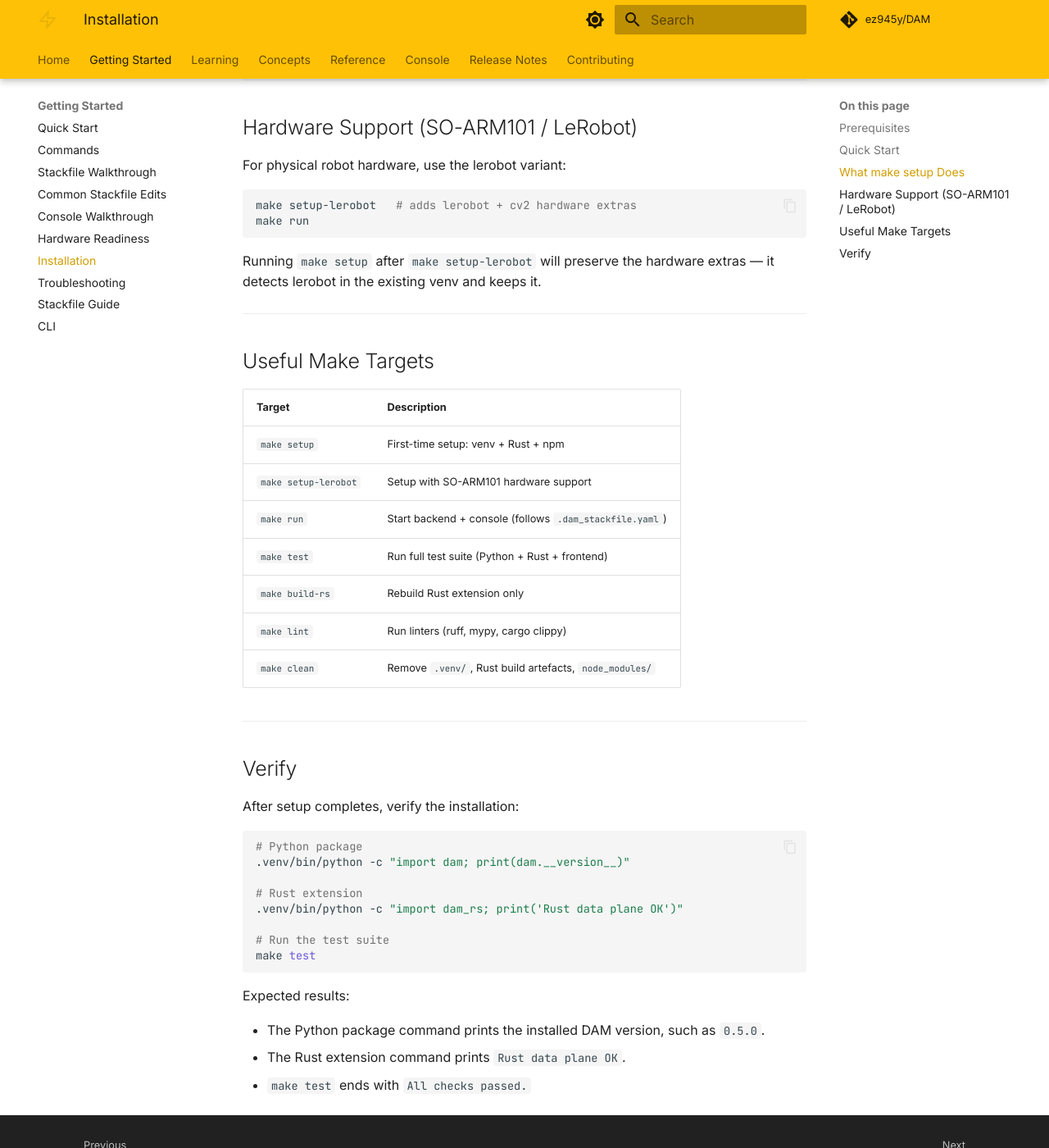
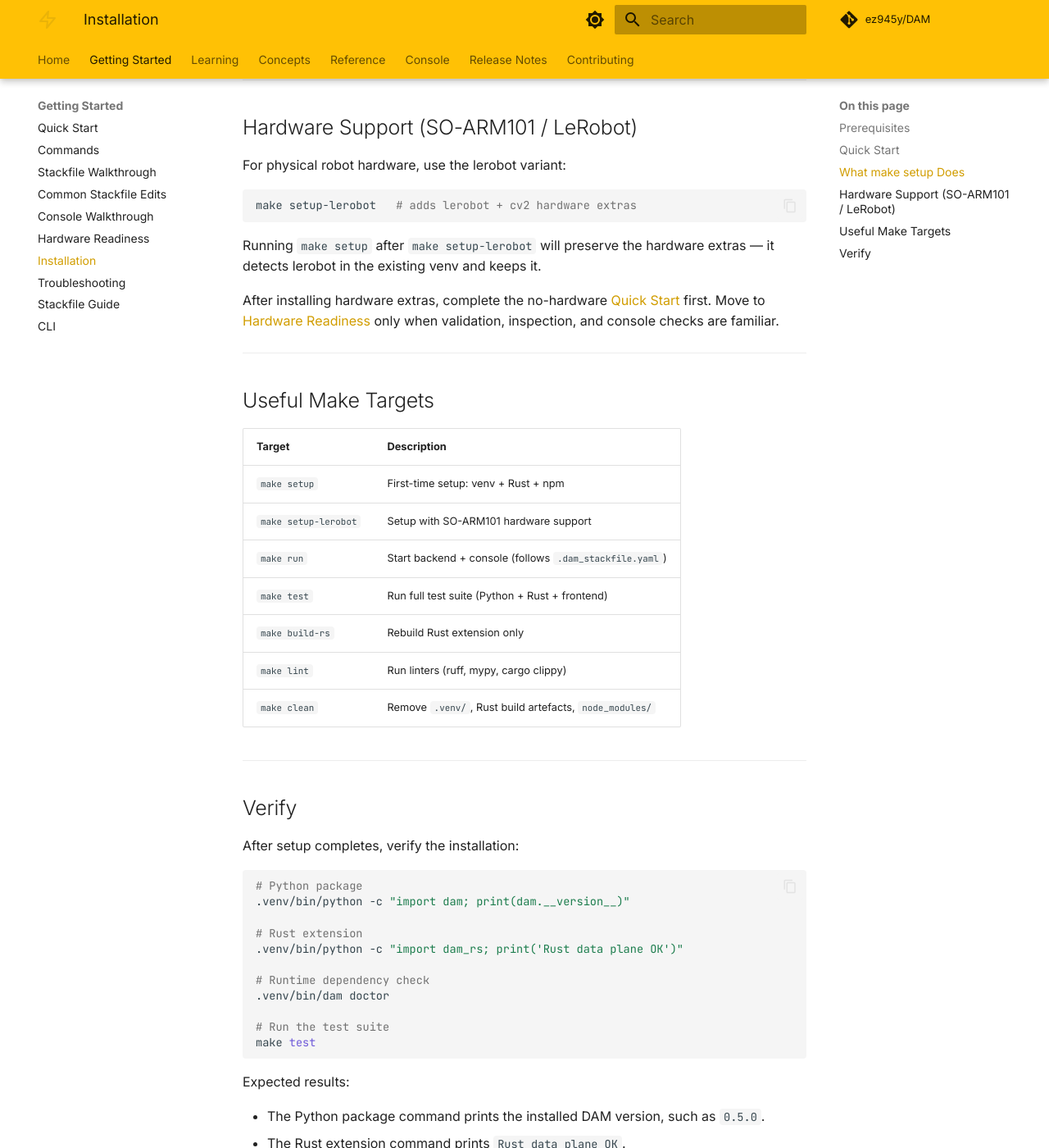
Before and after one commit to ez945y/DAM, an MkDocs documentation site: the page built from docs/installation.md, in a window 1280 px wide and 1400 px high, scrolled down 1411 px. Shown: the whole window at 82% size. Built offline with MkDocs 1.6.1 and Material for MkDocs 9.7.7, drawn with Linux system fonts in a browser that asks for light colours; comment, search, counter and statistics services are not loaded; some of the changed text lies outside the part shown.

Commit message:
feat: improve installation next steps

````diff
--- a/docs/installation.md
+++ b/docs/installation.md
@@ -56,10 +56,11 @@ For physical robot hardware, use the lerobot variant:
 
 ```bash
 make setup-lerobot   # adds lerobot + cv2 hardware extras
-make run
 ```
 
 Running `make setup` after `make setup-lerobot` will preserve the hardware extras — it detects lerobot in the existing venv and keeps it.
+
+After installing hardware extras, complete the no-hardware [Quick Start](getting-started/quickstart.md) first. Move to [Hardware Readiness](getting-started/hardware-readiness.md) only when validation, inspection, and console checks are familiar.
 
 ---
 
@@ -88,6 +89,9 @@ After setup completes, verify the installation:
 # Rust extension
 .venv/bin/python -c "import dam_rs; print('Rust data plane OK')"
 
+# Runtime dependency check
+.venv/bin/dam doctor
+
 # Run the test suite
 make test
 ```
@@ -96,4 +100,7 @@ Expected results:
 
 - The Python package command prints the installed DAM version, such as `0.5.0`.
 - The Rust extension command prints `Rust data plane OK`.
+- `dam doctor` reports required components as available; optional hardware packages may warn unless installed.
 - `make test` ends with `All checks passed.`
+
+Next, continue with [Quick Start](getting-started/quickstart.md).
````
Also changed, not shown: 1 other file.
